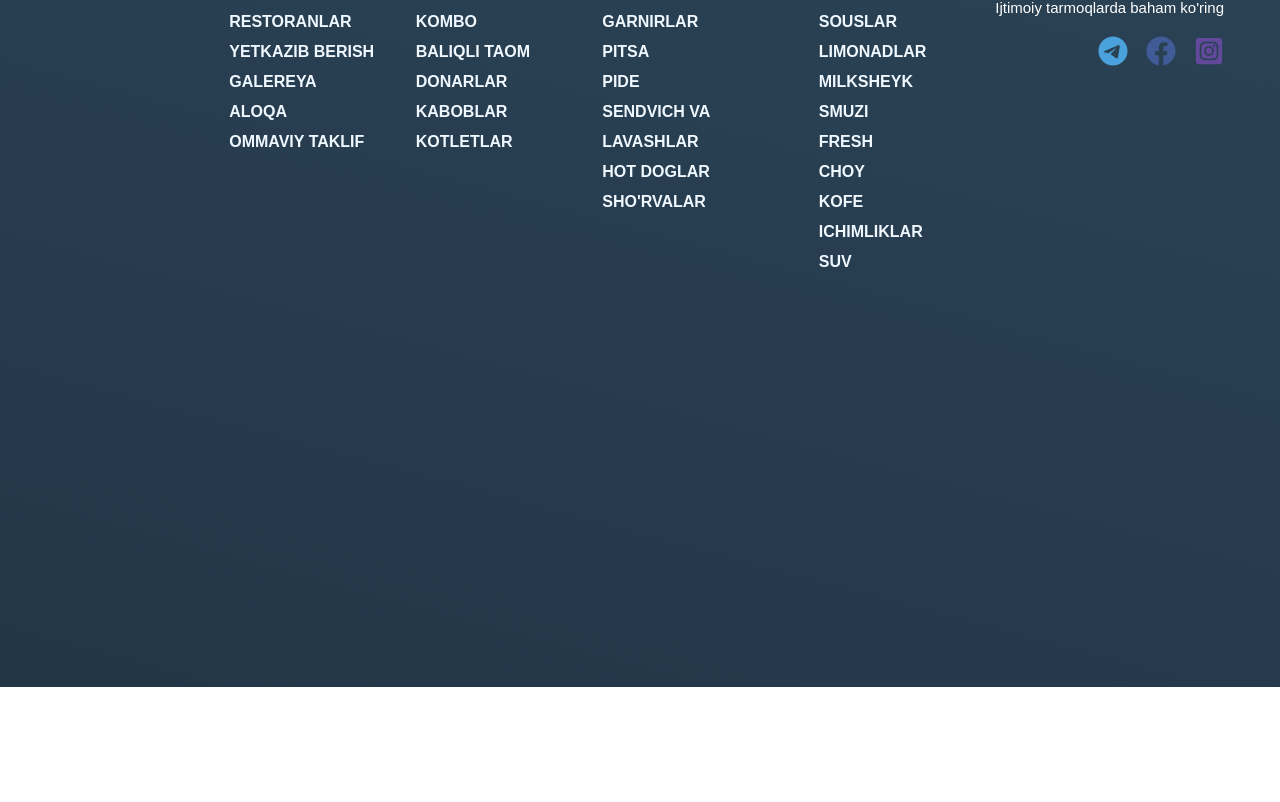
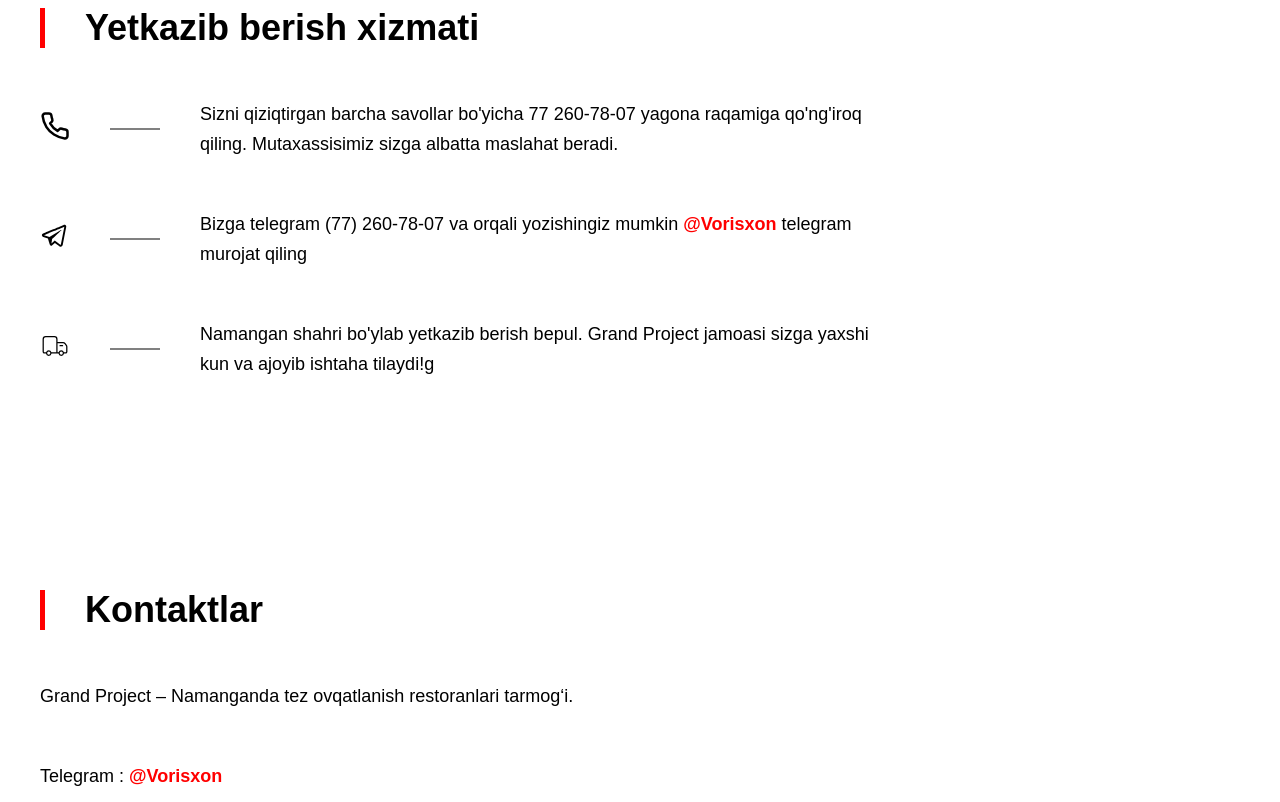
Before and after one commit to vorisxonsobirov/grand_restoran, a React (Create React App) app: page / in a window 1280 px wide. Shown: the part 1038-1840 px from the top of the page. Before the commit the page ends 1725 px from the top, so only its background shows below. Built offline with nearby package versions, Linux system fonts and the light colour scheme.

Commit message:
front bitti XUDOXOXLASA

```diff
--- a/src/components/about/About.jsx
+++ b/src/components/about/About.jsx
@@ -3,8 +3,14 @@
 
 const About = () => {
   return (
-    <div>
-      <h1>About</h1>
+    <div className="container">
+      <div className="holderDelivery">
+        <div className="miniCardFordelivery">
+          <div className="palka"></div>  <h1>Biz xaqimizda</h1>
+        </div>
+        <div className="miniCardFordelivery"> <p>Birinchi baliq va non filiali 2013 yil 30 dekabrda ochilgan. Va 10 yillik faoliyatimiz davomida biz aziz mijozlarimiz bazasiga ega bo'ldik va shaharning markaziy nuqtalarida 4 ta filial ochdik: Baliq va non TSUM, Baliq va non Novza va Baliq va non gidromedikal markazi Baliq va non Sergili , Toshkent shahri bo'ylab bepul va sifatli yetkazib berishni ta'minlaymiz. Bizning mijozlarimiz manfaati uchun ishlaydigan katta va do'stona jamoamiz bor. Biz har doim mijozlarimizni qabul qilamiz va hamkorlik uchun doimo ochiqmiz.</p>
+        </div>
+      </div>
     </div>
   )
 }
--- a/src/components/about/about.css
+++ b/src/components/about/about.css
@@ -0,0 +1,84 @@
+* {
+    padding: 0;
+    margin: 0;
+    box-sizing: border-box;
+    font-family: sans-serif;
+    text-decoration: none;
+}
+
+.container {
+    max-width: 1920px;
+    width: 100%;
+    height: auto;
+    margin: 0 auto;
+}
+.delivery-container {
+    background-color: #f9f9f9;
+    padding: 20px;
+    border-radius: 10px;
+    box-shadow: 0px 0px 10px rgba(0, 0, 0, 0.1);
+    margin-bottom: 30px;
+  }
+
+  .delivery-header {
+    text-align: center;
+    margin-bottom: 20px;
+  }
+
+  .delivery-content {
+    display: flex;
+    justify-content: space-around;
+  }
+
+  .delivery-option {
+    flex: 1;
+    padding: 20px;
+    background-color: white;
+    border-radius: 8px;
+    box-shadow: 0px 0px 5px rgba(0, 0, 0, 0.1);
+  }
+
+  .delivery-option h3 {
+    margin-bottom: 10px;
+  }
+
+  .delivery-option p {
+    margin-bottom: 8px;
+    line-height: 1.4;
+  }
+
+  .palka{
+    width: 5px;
+    height: 40px;
+    background-color: red;
+  }
+  .miniCardFordelivery{
+    display: flex;
+    align-items: center;
+    gap: 40px;
+    margin-bottom: 50px;
+  }
+  .miniCardFordelivery > h1{
+    font-size: 36px;
+  }
+  .holderDelivery{
+    padding: 40px 40px ;
+  }
+  .lineDelivery{
+    width: 50px;
+    height: 2px;
+    background-color: gray;
+  }
+  .iconDelivery{
+    font-size:30px;
+  }
+  .miniCardFordelivery p{
+    font-family: sans-serif;
+    font-size: 18px;
+    width: 700px;
+    line-height: 30px;
+  }
+  .miniCardFordelivery a{
+    color: red;
+    font-weight: bold;
+  }
--- a/src/components/contact/Contact.jsx
+++ b/src/components/contact/Contact.jsx
@@ -3,9 +3,28 @@
 
 const Contact = () => {
   return (
-    <div>
-      <h1>Contact</h1>
+    <div className="container">
+    <div className="holderDelivery">
+      <div className="miniCardFordelivery">
+           <div className="palka"></div>  <h1>Kontaktlar</h1>
+      </div>
+      <div className="miniCardFordelivery"> <p>Grand Project – Namanganda tez ovqatlanish restoranlari tarmog‘i.</p>
+      </div>
+      <div className="miniCardFordelivery">
+           <p>Telegram :  <a href="https://t.me/VorisxonS"> @Vorisxon </a>
+ </p>
+      </div>
+      <div className="miniCardFordelivery">
+            <p>Yetkazib berish telefoni: +998 77 260 78 07</p>
+      </div>
+      <div className="miniCardFordelivery">
+            <p>Hamkorlik uchun: +998 95 115 44 22</p>
+      </div>
+      <div className="miniCardFordelivery">
+            <p>Bizning pochtamiz: vorisxon.me@gmail.com</p>
+      </div>
     </div>
+</div>
   )
 }
 
--- a/src/components/contact/contact.css
+++ b/src/components/contact/contact.css
@@ -12,3 +12,73 @@
     height: auto;
     margin: 0 auto;
 }
+.delivery-container {
+    background-color: #f9f9f9;
+    padding: 20px;
+    border-radius: 10px;
+    box-shadow: 0px 0px 10px rgba(0, 0, 0, 0.1);
+    margin-bottom: 30px;
+  }
+
+  .delivery-header {
+    text-align: center;
+    margin-bottom: 20px;
+  }
+
+  .delivery-content {
+    display: flex;
+    justify-content: space-around;
+  }
+
+  .delivery-option {
+    flex: 1;
+    padding: 20px;
+    background-color: white;
+    border-radius: 8px;
+    box-shadow: 0px 0px 5px rgba(0, 0, 0, 0.1);
+  }
+
+  .delivery-option h3 {
+    margin-bottom: 10px;
+  }
+
+  .delivery-option p {
+    margin-bottom: 8px;
+    line-height: 1.4;
+  }
+
+  .palka{
+    width: 5px;
+    height: 40px;
+    background-color: red;
+  }
+  .miniCardFordelivery{
+    display: flex;
+    align-items: center;
+    gap: 40px;
+    margin-bottom: 50px;
+  }
+  .miniCardFordelivery > h1{
+    font-size: 36px;
+  }
+  .holderDelivery{
+    padding: 40px 40px ;
+  }
+  .lineDelivery{
+    width: 50px;
+    height: 2px;
+    background-color: gray;
+  }
+  .iconDelivery{
+    font-size:30px;
+  }
+  .miniCardFordelivery p{
+    font-family: sans-serif;
+    font-size: 18px;
+    width: 700px;
+    line-height: 30px;
+  }
+  .miniCardFordelivery a{
+    color: red;
+    font-weight: bold;
+  }
--- a/src/components/delivery/Delivery.jsx
+++ b/src/components/delivery/Delivery.jsx
@@ -1,24 +1,37 @@
-import React from 'react'
-import "./delivery.css"
-import map from "../assets/slider_uz1633757813.jpg"
-import Map from './Map'
+import React from 'react';
+import './delivery.css';
+import { FiPhone } from "react-icons/fi";
+import { LiaTelegramPlane } from "react-icons/lia";
+import { CiDeliveryTruck } from "react-icons/ci";
+
+
 
 const Delivery = () => {
   return (
-      <>
-      <div className="container">
-        <div className="main_holder_in_delivery">
-          <div className="txt_holder">
-              <h1>Lorem, ipsum dolor sit amet consectetur adipisicing.</h1>
-              <p>Lorem ipsum dolor sit amet, consectetur adipisicing elit. Quaerat, culpa id nemo expedita voluptates quae quod maiores recusandae voluptatibus porro labore voluptatem nihil mollitia ducimus, inventore harum sit perferendis sapiente!</p>
+    <div className="container">
+        <div className="holderDelivery">
+          <div className="miniCardFordelivery">
+               <div className="palka"></div>  <h1>Yetkazib berish xizmati</h1>
           </div>
-          <div className="map_holder">
-              <Map/>
+          <div className="miniCardFordelivery">
+               <div className="iconDelivery"><FiPhone />
+</div> <div className="lineDelivery"></div>  <p>Sizni qiziqtirgan barcha savollar bo'yicha 77 260-78-07 yagona raqamiga qo'ng'iroq qiling.
+Mutaxassisimiz sizga albatta maslahat beradi.</p>
+          </div>
+          <div className="miniCardFordelivery">
+               <div className="iconDelivery"><LiaTelegramPlane />
+</div> <div className="lineDelivery"></div> <p>Bizga telegram (77) 260-78-07 va orqali yozishingiz mumkin <a href="https://t.me/VorisxonS"> @Vorisxon </a>
+   telegram  murojat qiling </p>
+          </div>
+          <div className="miniCardFordelivery">
+               <div className="iconDelivery"><CiDeliveryTruck />
+</div> <div className="lineDelivery"></div> <p>Namangan shahri bo'ylab yetkazib berish bepul.
+
+Grand Project jamoasi sizga yaxshi kun va ajoyib ishtaha tilaydi!g</p>
           </div>
         </div>
-      </div>
-      </>
-  )
-}
+    </div>
+  );
+};
 
-export default Delivery
+export default Delivery;
--- a/src/components/delivery/Map.jsx
+++ /dev/null
@@ -1,32 +0,0 @@
-import React, { useEffect } from 'react';
-
-const Map = () => {
-  useEffect(() => {
-    const initMap = () => {
-      const map = new window.google.maps.Map(document.getElementById('map'), {
-        center: { lat: 51.505, lng: -0.09 },
-        zoom: 13
-      });
-
-      const marker = new window.google.maps.Marker({
-        position: { lat: 51.505, lng: -0.09 },
-        map: map,
-        title: 'Hello World!'
-      });
-    };
-    const script = document.createElement('script');
-    script.src = `https://maps.googleapis.com/maps/api/js?key=YOUR_API_KEY&callback=initMap`;
-    script.async = true;
-    document.body.appendChild(script);
-
-    return () => {
-      document.body.removeChild(script);
-    };
-  }, []);
-
-  return (
-    <div id="map" style={{ height: '400px', width: '100%' , background:"black"}}></div>
-  );
-}
-
-export default Map;
--- a/src/components/delivery/delivery.css
+++ b/src/components/delivery/delivery.css
@@ -12,13 +12,74 @@
     height: auto;
     margin: 0 auto;
 }
-.main_holder_in_delivery{
+.delivery-container {
+    background-color: #f9f9f9;
+    padding: 20px;
+    border-radius: 10px;
+    box-shadow: 0px 0px 10px rgba(0, 0, 0, 0.1);
+    margin-bottom: 30px;
+  }
+
+  .delivery-header {
+    text-align: center;
+    margin-bottom: 20px;
+  }
+
+  .delivery-content {
     display: flex;
-    justify-content: space-between;
+    justify-content: space-around;
+  }
+
+  .delivery-option {
+    flex: 1;
+    padding: 20px;
+    background-color: white;
+    border-radius: 8px;
+    box-shadow: 0px 0px 5px rgba(0, 0, 0, 0.1);
+  }
+
+  .delivery-option h3 {
+    margin-bottom: 10px;
+  }
+
+  .delivery-option p {
+    margin-bottom: 8px;
+    line-height: 1.4;
+  }
+
+  .palka{
+    width: 5px;
+    height: 40px;
+    background-color: red;
+  }
+  .miniCardFordelivery{
+    display: flex;
     align-items: center;
-    padding:  0 0 0 10px;
-}
-.map_holder img{
-    width: 800px;
-    height: 600px;
-}
+    gap: 40px;
+    margin-bottom: 50px;
+  }
+  .miniCardFordelivery > h1{
+    font-size: 36px;
+  }
+  .holderDelivery{
+    padding: 40px 40px ;
+    margin-top: 80px;
+  }
+  .lineDelivery{
+    width: 50px;
+    height: 2px;
+    background-color: gray;
+  }
+  .iconDelivery{
+    font-size:30px;
+  }
+  .miniCardFordelivery p{
+    font-family: sans-serif;
+    font-size: 18px;
+    width: 700px;
+    line-height: 30px;
+  }
+  .miniCardFordelivery a{
+    color: red;
+    font-weight: bold;
+  }
--- a/src/components/home/Home.jsx
+++ b/src/components/home/Home.jsx
@@ -1,12 +1,15 @@
 import React from 'react';
 import { Carousel } from 'antd';
 import Menu from "../menu/Menu"
+import Delivery from "../delivery/Delivery"
+import Contact from "../contact/Contact"
 import img1 from "../assets/slider_1609588775.jpg";
 import img2 from "../assets/slider_1645260748.jpg";
 import img3 from "../assets/slider_uz1630925972.jpg";
 import img4 from "../assets/slider_uz1633757813.jpg";
 import img5 from "../assets/slider_uz1633758267.jpg";
 import img6 from "../assets/slider_uz1634018278.jpg";
+import About from '../about/About';
 
 const contentStyle = {
   height: '92vh',
@@ -39,6 +42,9 @@
         </div>
       </Carousel>
       <Menu/>
+      <Delivery/>
+      <Contact/>
+      <About/>
     </div>
   </>
 
```
